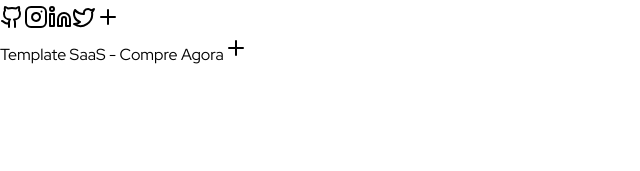
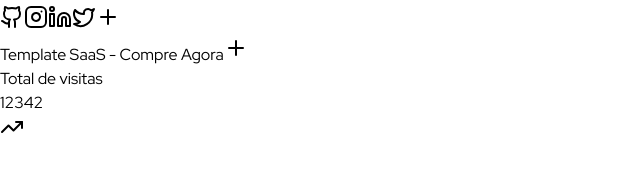
Before and after one commit to lucasgomesmatos/project-in-bio, a Next.js app: page / in a window 1280 px wide. Shown: the part 463-634 px from the top of the page, without its empty margins (0-640 px from the left). Built offline with nearby package versions, Linux system fonts and the light colour scheme.

Commit message:
feat: total visits

```diff
--- /dev/null
+++ b/app/components/commons/total-visits.tsx
@@ -0,0 +1,17 @@
+import { TrendingUp } from 'lucide-react'
+
+export const TotalVisits = () => {
+  return (
+    <div className="w-min whitespace-nowrap flex items-center gap-5 bg-background-secondary border border-border-primary px-8 py-3 rounded-xl shadow-xl">
+      <span className="font-bold text-white">Total de visitas</span>
+      <div className="flex items-center gap-2 text-accent-green">
+        <span className="text-3xl font-bold">12342</span>
+        <TrendingUp />
+      </div>
+      {/* <div className="flex items-center gap-2">
+        <button>Portal</button>
+        <button>Sair</button>
+      </div> */}
+    </div>
+  )
+}
--- a/app/components/landing-page/hero.tsx
+++ b/app/components/landing-page/hero.tsx
@@ -1,3 +1,4 @@
+import { TotalVisits } from '../commons/total-visits'
 import { UserCard } from '../commons/user-card'
 import { Button } from '../ui/button'
 import { TextInput } from '../ui/text-input'
@@ -24,7 +25,7 @@
         <div className="relative">
           <UserCard />
           <div className="absolute -bottom-[7%] -right-[45%]">
-            {/* <TotalVisits /> */}
+            <TotalVisits />
           </div>
           <div className="absolute top-[20%] -left-[45%] -z-10">
             {/* <ProjectCard /> */}
--- a/app/page.tsx
+++ b/app/page.tsx
@@ -2,7 +2,7 @@
 
 export default function Home() {
   return (
-    <div className="max-w-7xl mx-auto">
+    <div className="max-w-7xl mx-auto px-8">
       <Hero />
       {/* <Header/>
       <Hero/>
```
